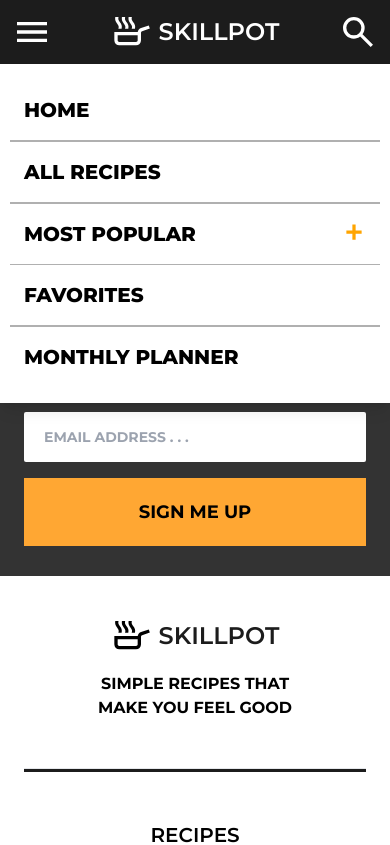
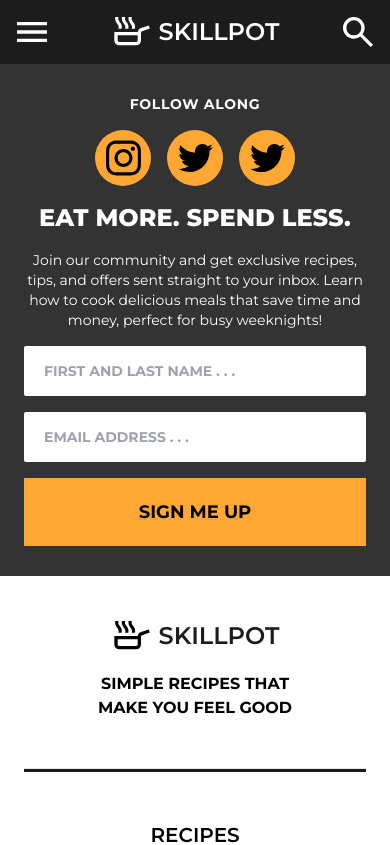
Before and after one commit to darwin-dev-diaz/recipe-site, a React (Vite) app: page / in a window 390 px wide. Shown: the top 845 px of the page. Built offline with nearby package versions, Linux system fonts and the light colour scheme.

Commit message:
Make mobile header dynamic and test for functionality

```diff
--- a/package.json
+++ b/package.json
@@ -21,6 +21,7 @@
     "@svgr/cli": "^8.1.0",
     "@testing-library/jest-dom": "^6.5.0",
     "@testing-library/react": "^16.0.1",
+    "@testing-library/user-event": "^14.5.2",
     "@types/react": "^18.3.10",
     "@types/react-dom": "^18.3.0",
     "@vitejs/plugin-react": "^4.3.2",
--- a/src/assets/icons/Remove.jsx
+++ b/src/assets/icons/Remove.jsx
@@ -1,3 +1,17 @@
 import * as React from "react";
-const SvgRemove = props => <svg xmlns="http://www.w3.org/2000/svg" width={24} height={24} fill="#5f6368" viewBox="0 -960 960 960" {...props}><path d="M200-440v-80h560v80z" /></svg>;
+const SvgRemove = (props) => (
+  <svg
+    xmlns="http://www.w3.org/2000/svg"
+    width={24}
+    height={24}
+    fill="#5f6368"
+    viewBox="0 -960 960 960"
+    {...props}
+  >
+    <path d="M200-440v-80h560v80z"
+    fill="orange"
+    stroke="orange"
+    strokeWidth="50"/>
+  </svg>
+);
 export default SvgRemove;
--- a/src/components/Header.jsx
+++ b/src/components/Header.jsx
@@ -4,21 +4,26 @@
 import SvgMenu from "../assets/icons/Menu";
 import SvgSkillet from "../assets/icons/Skillet";
 import MobileMenu from "./MobileMenu";
+import { useState } from "react";
 
 function Header(props) {
+  const [mobileMenuOpen, setMobileMenuOpen] = useState(false);
   return (
     <header className="flex justify-between bg-[var(--black)]">
-      <IconButton>
+      <IconButton
+        aria-label="Menu"
+        onClick={() => setMobileMenuOpen(!mobileMenuOpen)}
+      >
         <SvgMenu></SvgMenu>
       </IconButton>
-      <button className="justify-item-center relative flex items-center gap-2 text-2xl font-semibold uppercase text-white">
+      <button aria-label="Home" className="justify-item-center relative flex items-center gap-2 text-2xl font-semibold uppercase text-white">
         <SvgSkillet height="40" width="40" fill="white"></SvgSkillet>
         Skillpot
       </button>
-      <IconButton>
+      <IconButton aria-label="Search">
         <SvgSearch></SvgSearch>
       </IconButton>
-      <MobileMenu></MobileMenu>
+      {mobileMenuOpen ? <MobileMenu></MobileMenu> : null}
     </header>
   );
 }
--- a/src/components/MobileMenu.jsx
+++ b/src/components/MobileMenu.jsx
@@ -1,44 +1,69 @@
 import SvgAdd from "../assets/icons/Add";
+import SvgRemove from "../assets/icons/Remove";
 import { useState } from "react";
 
 function MobileMenu() {
-
-
+  const [favoritesOpen, setFavoritesOpen] = useState(false);
   return (
-    <ul className="absolute top-16 flex w-full flex-col gap-4 bg-white py-8 shadow-lg">
+    <nav className="absolute top-16 w-full bg-white py-8 shadow-lg">
+      <ul className="flex w-full flex-col gap-4">
         <li className="cursor-pointer">
-        <a href="" className="text-xl font-extrabold uppercase pl-6">
+          <a href="" className="pl-6 text-xl font-extrabold uppercase">
             Home
           </a>
         </li>
         <hr className="mx-auto h-[1.78px] w-[95%] border-0 bg-light-grey" />
         <li className="cursor-pointer">
-        <a href="" className="text-xl font-extrabold uppercase pl-6">
+          <a href="" className="pl-6 text-xl font-extrabold uppercase">
             All recipes
           </a>
         </li>
         <hr className="mx-auto h-[1.78px] w-[95%] border-0 bg-light-grey" />
         <ul className="cursor-pointer">
-        <div className="flex justify-between px-6">
-        <a href="" className="text-xl font-extrabold uppercase ">
+          <div
+            className="flex justify-between px-6"
+            onClick={() => setFavoritesOpen(!favoritesOpen)}
+          >
+            <li href="" className="text-xl font-extrabold uppercase">
               Most popular
-        </a>
-        <SvgAdd className="fill-orange stroke-black stroke-10"></SvgAdd>
+              {favoritesOpen ? (
+                <ul className="flex flex-col gap-3 py-3 pl-3">
+                  <li className="text-[1rem] font-semibold uppercase">
+                    Pumpkin Pasta
+                  </li>
+                  <li className="text-[1rem] font-semibold uppercase">
+                    Pumpkin Noodles
+                  </li>
+                  <li className="text-[1rem] font-semibold uppercase">
+                    Pumpkin Steak
+                  </li>
+                  <li className="text-[1rem] font-semibold uppercase">
+                    Pumpkin Beef
+                  </li>
+                </ul>
+              ) : null}
+            </li>
+            {favoritesOpen ? (
+              <SvgRemove className="fill-orange"></SvgRemove>
+            ) : (
+              <SvgAdd className="fill-orange"></SvgAdd>
+            )}
           </div>
         </ul>
         <hr className="mx-auto h-[1.78px] w-[95%] border-0 bg-light-grey" />
         <li className="cursor-pointer">
-        <a href="" className="text-xl font-extrabold uppercase pl-6">
+          <a href="" className="pl-6 text-xl font-extrabold uppercase">
             Favorites
           </a>
         </li>
         <hr className="mx-auto h-[1.78px] w-[95%] border-0 bg-light-grey" />
         <li className="cursor-pointer">
-        <a href="" className="text-xl font-extrabold uppercase pl-6">
+          <a href="" className="pl-6 text-xl font-extrabold uppercase">
             Monthly planner
           </a>
         </li>
       </ul>
+    </nav>
   );
 }
 
--- a/src/components/primatives/IconButton.jsx
+++ b/src/components/primatives/IconButton.jsx
@@ -2,9 +2,16 @@
 import React from "react";
 
 function IconButton(props) {
-  const clonedElement = React.cloneElement(props.children, {height: '40px', width: '40px', fill:'white'})
+  const clonedElement = React.cloneElement(props.children, {
+    height: "40px",
+    width: "40px",
+    fill: "white",
+  });
   return (
-    <button className="flex content-center bg-[var(--black)] p-3 text-white">
+    <button
+      {...props}
+      className="flex content-center bg-[var(--black)] p-3 text-white"
+    >
       {clonedElement}
     </button>
   );
@@ -12,6 +19,7 @@
 
 IconButton.propTypes = {
   children: PropTypes.node.isRequired,
-}
+  onClick: PropTypes.func,
+};
 
 export default IconButton;
--- a/vite.config.js
+++ b/vite.config.js
@@ -7,6 +7,6 @@
   test: {
     globals: true,
     environment: 'jsdom',
-    setupFiles: './tests/setup.js',
+    setupFiles: './src/tests/setup.js',
   },
 });
```
Also changed, not shown: src/tests/setup.js (renamed from tests/setup.js), 2 other files (tests, documents, lock files or other folders). Lines whose indentation alone changed are shown as unchanged.
